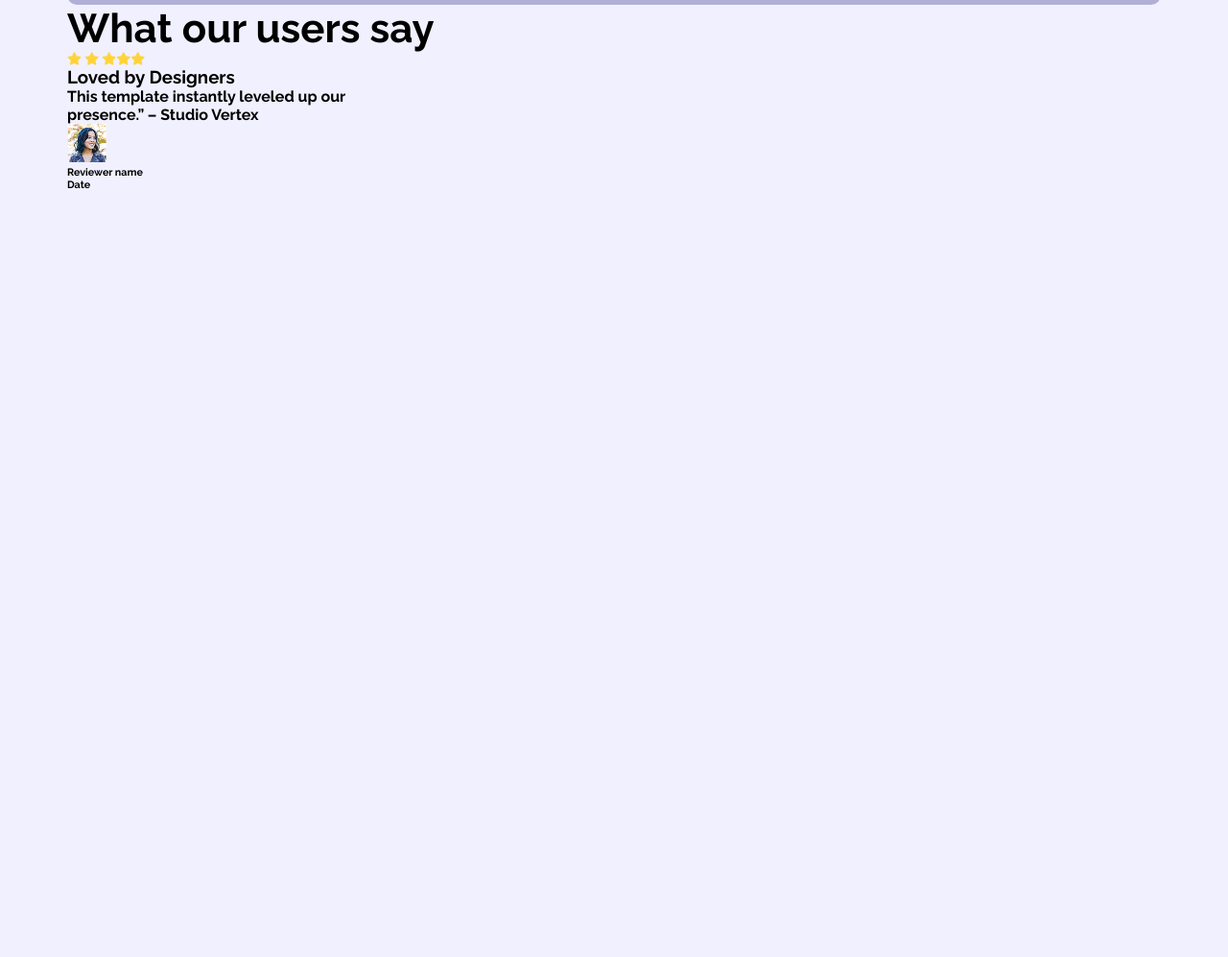
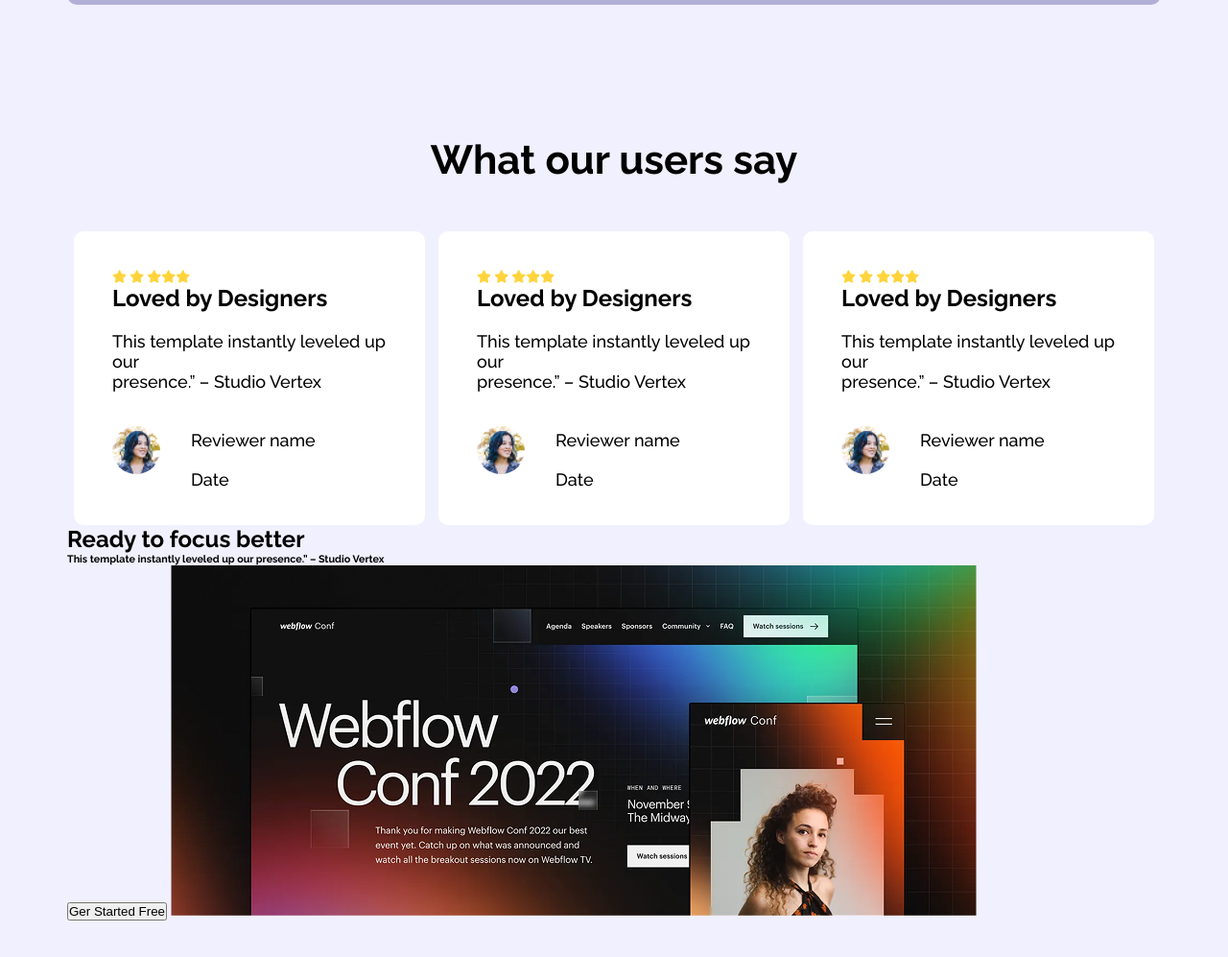
Before and after one commit to hakimcolor/First-Assement-, a plain HTML site: page index.html in a window 1280 px wide. Shown: the part 1560-2557 px from the top of the page at 96% size. Before the commit the page ends 1903 px from the top, so only its background shows below. Drawn offline with Linux system fonts and the light colour scheme.

Commit message:
section4 styling

```diff
--- a/index.html
+++ b/index.html
@@ -76,8 +76,8 @@
       <section class="section3 raleway">
         <div>
           <h1>What our users say</h1>
-          <div>
-            <div>
+          <div class="continer-box">
+            <div class="continer">
               <h5>
                 <i class="fa-solid fa-star" style="color: #ffd43b"></i>
                 <i class="fa-solid fa-star" style="color: #ffd43b"></i>
@@ -85,12 +85,57 @@
                 ><i class="fa-solid fa-star" style="color: #ffd43b"></i
                 ><i class="fa-solid fa-star" style="color: #ffd43b"></i>
               </h5>
-              <h3>Loved by Designers</h3>
+              <h3 class="section3-h3">Loved by Designers</h3>
               <h4>
-                This template instantly leveled up our <br> presence.” – Studio
-                Vertex
+                This template instantly leveled up our <br />
+                presence.” – Studio Vertex
               </h4>
-              <div>
+              <div class="h66">
+                <img src="Assets/avatar.png" alt="" />
+                <div>
+                  <h6>Reviewer name</h6>
+                  <h6>Date</h6>
+                </div>
+              </div>
+            </div>
+
+            <!-- card2 -->
+            <div class="continer">
+              <h5>
+                <i class="fa-solid fa-star" style="color: #ffd43b"></i>
+                <i class="fa-solid fa-star" style="color: #ffd43b"></i>
+                <i class="fa-solid fa-star" style="color: #ffd43b"></i
+                ><i class="fa-solid fa-star" style="color: #ffd43b"></i
+                ><i class="fa-solid fa-star" style="color: #ffd43b"></i>
+              </h5>
+              <h3 class="section3-h3">Loved by Designers</h3>
+              <h4>
+                This template instantly leveled up our <br />
+                presence.” – Studio Vertex
+              </h4>
+              <div class="h66">
+                <img src="Assets/avatar.png" alt="" />
+                <div>
+                  <h6>Reviewer name</h6>
+                  <h6>Date</h6>
+                </div>
+              </div>
+            </div>
+            <!-- card3 -->
+            <div class="continer">
+              <h5>
+                <i class="fa-solid fa-star" style="color: #ffd43b"></i>
+                <i class="fa-solid fa-star" style="color: #ffd43b"></i>
+                <i class="fa-solid fa-star" style="color: #ffd43b"></i
+                ><i class="fa-solid fa-star" style="color: #ffd43b"></i
+                ><i class="fa-solid fa-star" style="color: #ffd43b"></i>
+              </h5>
+              <h3 class="section3-h3">Loved by Designers</h3>
+              <h4>
+                This template instantly leveled up our <br />
+                presence.” – Studio Vertex
+              </h4>
+              <div class="h66">
                 <img src="Assets/avatar.png" alt="" />
                 <div>
                   <h6>Reviewer name</h6>
@@ -101,6 +146,12 @@
           </div>
         </div>
       </section>
+      <section class="section4 raleway">
+        <h1>Ready to focus better</h1>
+        <h6>This template instantly leveled up our presence.” – Studio Vertex</h6>
+        <button>Ger Started Free</button>
+        <img src="Assets/wc-big.png" alt="">
+      </section>
     </main>
     <br /><br /><br /><br /><br /><br /><br /><br />
   </body>
--- a/style.css
+++ b/style.css
@@ -153,4 +153,48 @@ main {
 .section3 h1 {
   font-weight: bold;
   font-size: 42px;
+  margin-top: 137px;
+
+  text-align: center;
 }
+.section3-h3 {
+  font-weight: 700;
+  font-size: 24px;
+}
+.section3 img {
+  width: 50px;
+  height: 50px;
+  border-radius: 50%;
+  object-fit: cover;
+}
+.section3 h4 {
+  font-weight: 500;
+  font-size: 18px;
+  margin-top: 20px;
+}
+.section3 h6 {
+  font-weight: 500;
+  font-size: 18px;
+  margin-left: 20px;
+  margin-top: 20px;
+}
+.h66 {
+  display: flex;
+
+  align-items: center;
+  gap: 12px;
+  margin-top: 20px;
+}
+.continer {
+  background-color: white;
+  display: inline-block;
+  height: 226px;
+  width: 286px;
+  padding: 40px;
+  border-radius: 10px;
+}
+.continer-box {
+  display: flex;
+  justify-content: space-around;
+  margin-top: 50px;
+}
```
